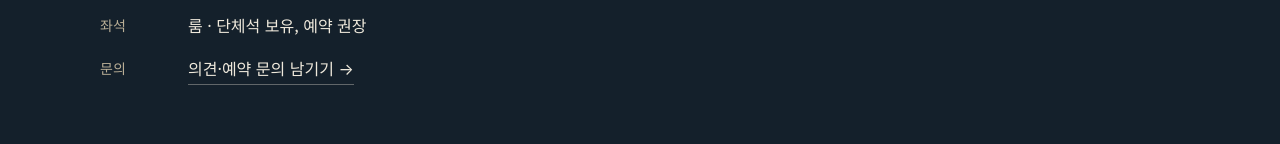
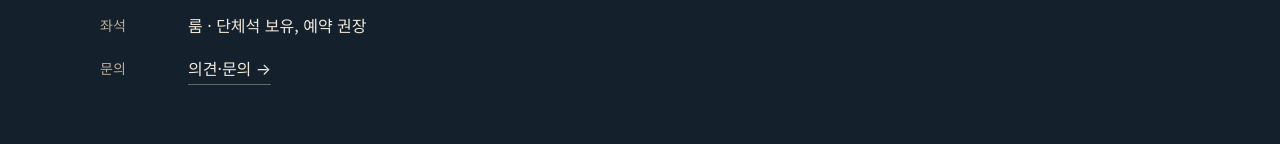
Before and after one commit to sweetrain4you-bot/baejungchul-ado, a plain HTML site: page index.html in a window 1280 px wide. Shown: the part 9176-9320 px from the top of the page. Drawn offline with Linux system fonts and the light colour scheme.

Commit message:
오시는 길: 문의 버튼 문구를 '의견·문의'로
Co-Authored-By: Claude Opus 5.5 <noreply@anthropic.com>

```diff
--- a/index.html
+++ b/index.html
@@ -253,7 +253,7 @@
         <dt>영업</dt><dd>매일 11:30 – 22:30 · 연중무휴</dd>
         <dt>메뉴</dt><dd>자연산 숙성회 · 초밥 · 정식 · 점심 특선</dd>
         <dt>좌석</dt><dd>룸 · 단체석 보유, 예약 권장</dd>
-        <dt>문의</dt><dd><button type="button" class="ask-open" id="ask-open" aria-expanded="false" aria-controls="ask">의견·예약 문의 남기기 →</button></dd>
+        <dt>문의</dt><dd><button type="button" class="ask-open" id="ask-open" aria-expanded="false" aria-controls="ask">의견·문의 →</button></dd>
       </dl>
     </div>
 
```
